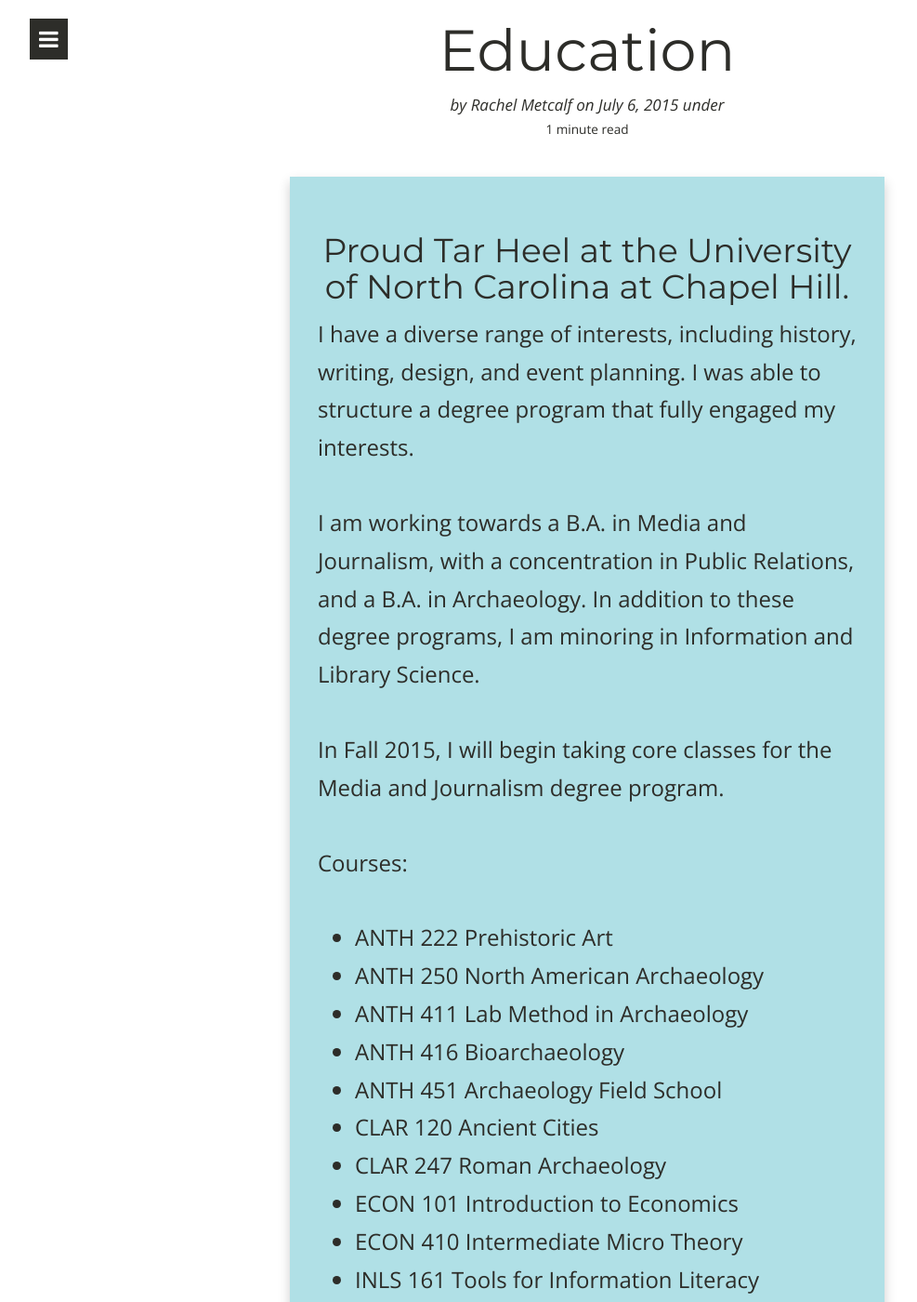
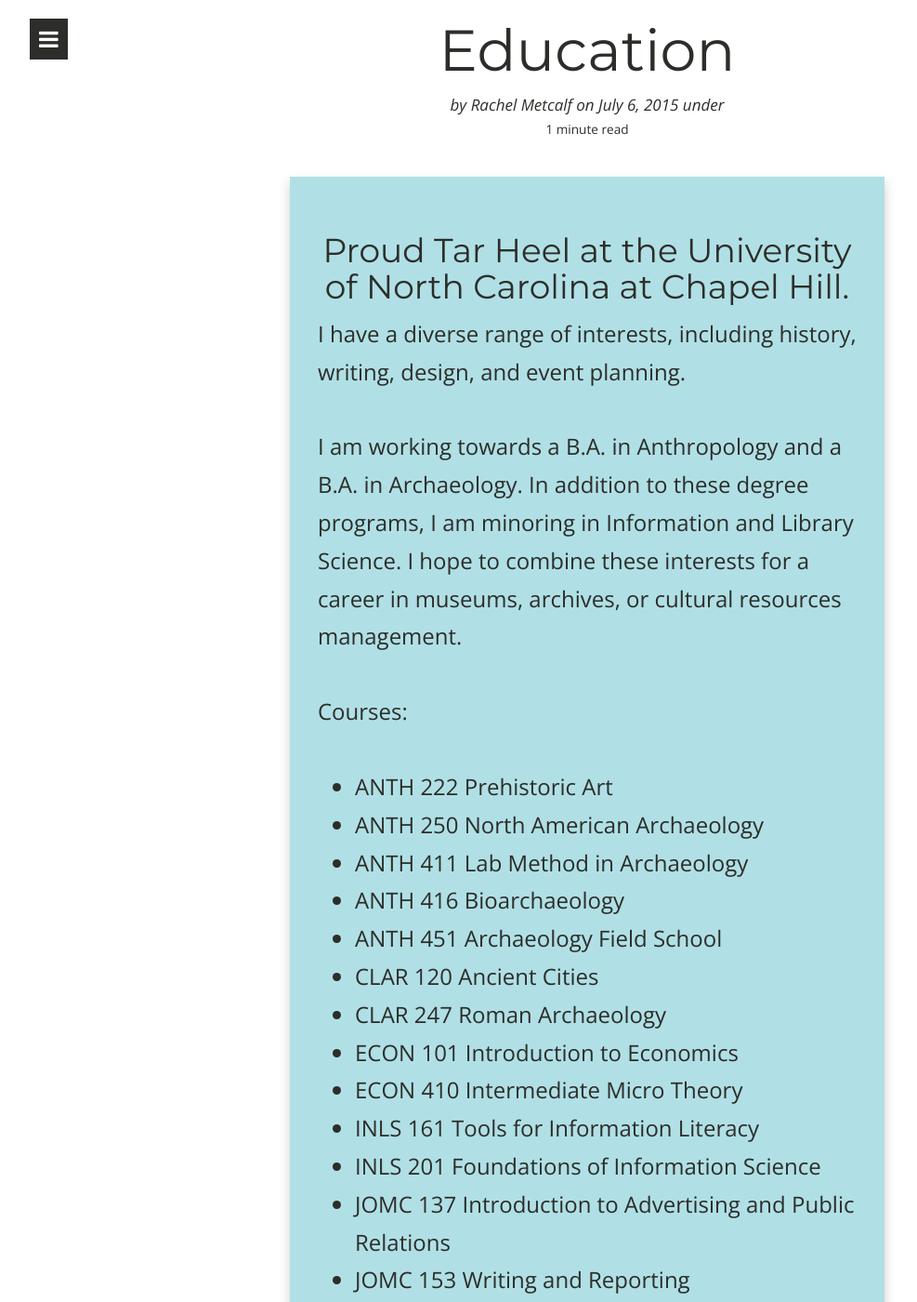
Before and after one commit to rcmetcalf/rcmetcalf.github.io, a Jekyll site: the page built from _posts/2015-07-06-education.md, in a window 1280 px wide and 1400 px high. Shown: the whole window at 93% size, without its empty margins (8-995 px from the left). Built offline with Jekyll 4.4.1, drawn with Linux system fonts in a browser that asks for light colours; nearby versions of some CDN libraries; Markdown is read by kramdown in place of the engine named in the settings; comment, search, counter and statistics services are not loaded; some of the changed text lies outside the part shown.

Commit message:
Update 2015-07-06-education.md

```diff
--- a/_posts/2015-07-06-education.md
+++ b/_posts/2015-07-06-education.md
@@ -7,6 +7,7 @@
 tags:
  - journalism
  - archaeology
+ - anthropology
  - information science
  - degree
  - GPA
@@ -17,12 +18,9 @@
 # <center>Proud Tar Heel at the University of North Carolina at Chapel Hill.</center>
 
 
-I have a diverse range of interests, including history, writing, design, and event planning. I was able to structure a degree program that fully engaged my interests.
+I have a diverse range of interests, including history, writing, design, and event planning.
 
-I am working towards a B.A. in Media and Journalism, with a concentration in Public Relations, and a B.A. in Archaeology. In addition to these degree programs, I am minoring in Information and Library Science.
-
-In Fall 2015, I will begin taking core classes for the Media and Journalism degree program.
-
+I am working towards a B.A. in Anthropology and a B.A. in Archaeology. In addition to these degree programs, I am minoring in Information and Library Science. I hope to combine these interests for a career in museums, archives, or cultural resources management.
 
 Courses:
 
@@ -36,9 +34,13 @@
 * ECON 101 Introduction to Economics
 * ECON 410 Intermediate Micro Theory
 * INLS 161 Tools for Information Literacy
+* INLS 201 Foundations of Information Science
+* JOMC 137 Introduction to Advertising and Public Relations
+* JOMC 153 Writing and Reporting
 * HIST 127 American History to 1865
+* HIST 128 American History since 1865
 * SPAN 203 Intermediate Spanish I
 * SPAN 204 Intermediate Spanish II
 
 
-Cumulative GPA: 3.703
+Cumulative GPA: 3.76
```
